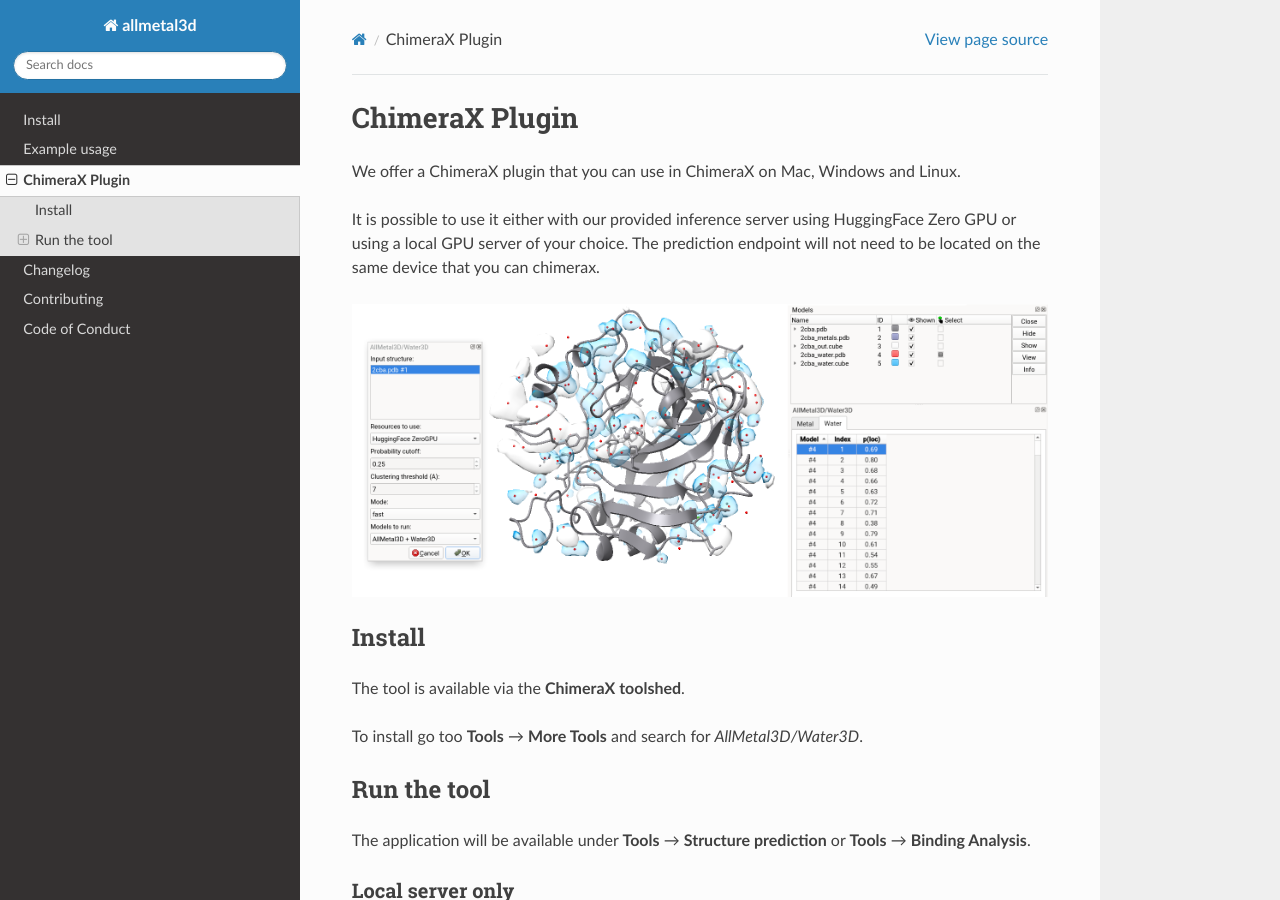
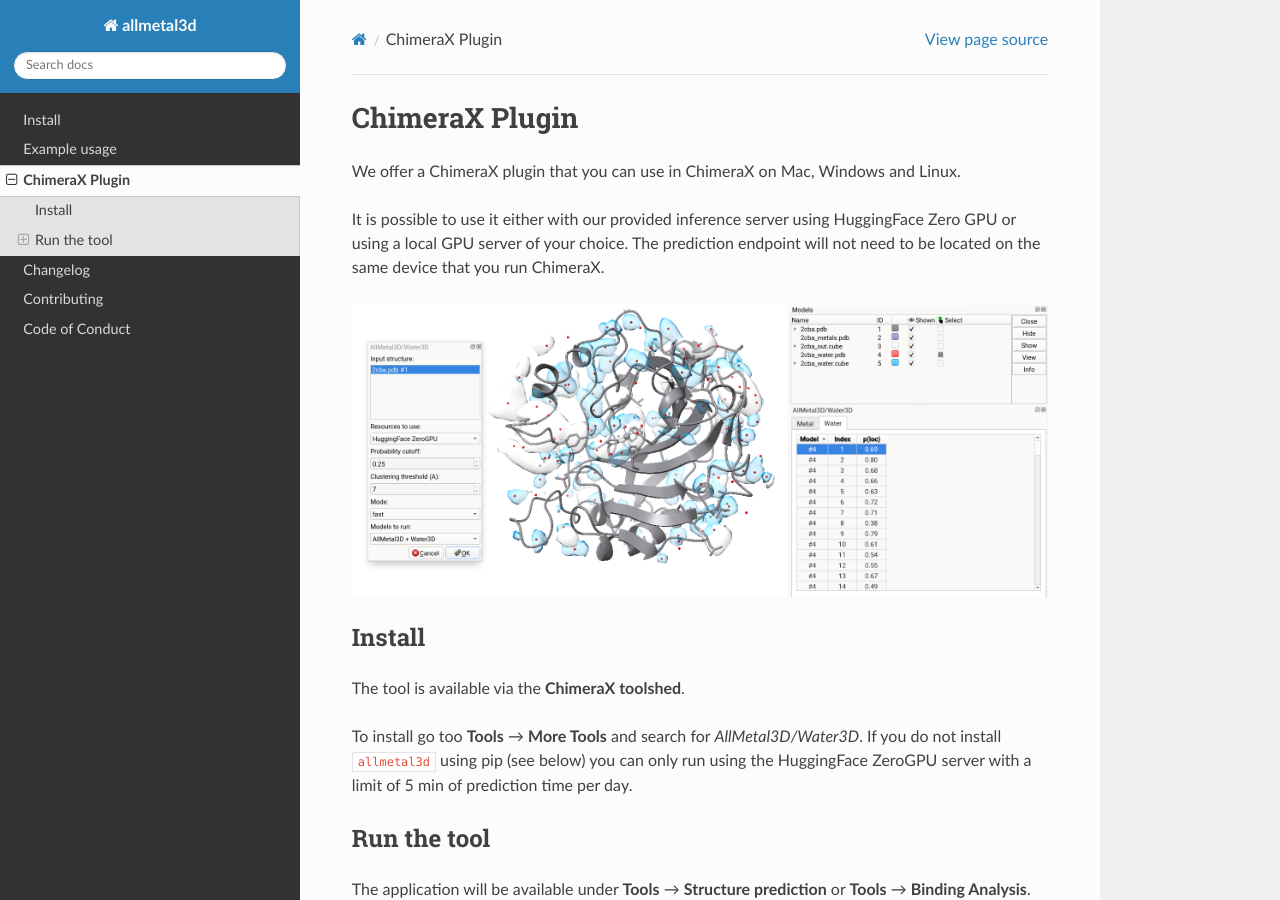
Before and after one commit to lcbc-epfl/allmetal3d, a Sphinx documentation site: the page built from docs/chimerax.md, in a window 1280 px wide and 900 px high. Built offline with Sphinx 7.4.7 and the Read the Docs theme 3.1.0, drawn with Linux system fonts in a browser that asks for light colours; pages that are not in the unit, such as notebooks, are missing from menus.

Commit message:
Update chimerax.md

```diff
--- a/docs/chimerax.md
+++ b/docs/chimerax.md
@@ -4,7 +4,7 @@
 
 We offer a ChimeraX plugin that you can use in ChimeraX on Mac, Windows and Linux.
 
-It is possible to use it either with our provided inference server using HuggingFace Zero GPU or using a local GPU server of your choice. The prediction endpoint will not need to be located on the same device that you can chimerax.
+It is possible to use it either with our provided inference server using HuggingFace Zero GPU or using a local GPU server of your choice. The prediction endpoint will not need to be located on the same device that you run ChimeraX.
 
 
 ![ChimeraX](_static/chimerax_plugin.png)
@@ -13,7 +13,7 @@ It is possible to use it either with our provided inference server using Hugging
 
 The tool is available via the **ChimeraX toolshed**.
 
-To install go too **Tools** &rarr; **More Tools** and search for *AllMetal3D/Water3D*.
+To install go too **Tools** &rarr; **More Tools** and search for *AllMetal3D/Water3D*. If you do not install `allmetal3d` using pip (see below) you can only run using the HuggingFace ZeroGPU server with a limit of 5 min of prediction time per day.
 
 ## Run the tool
 
```
